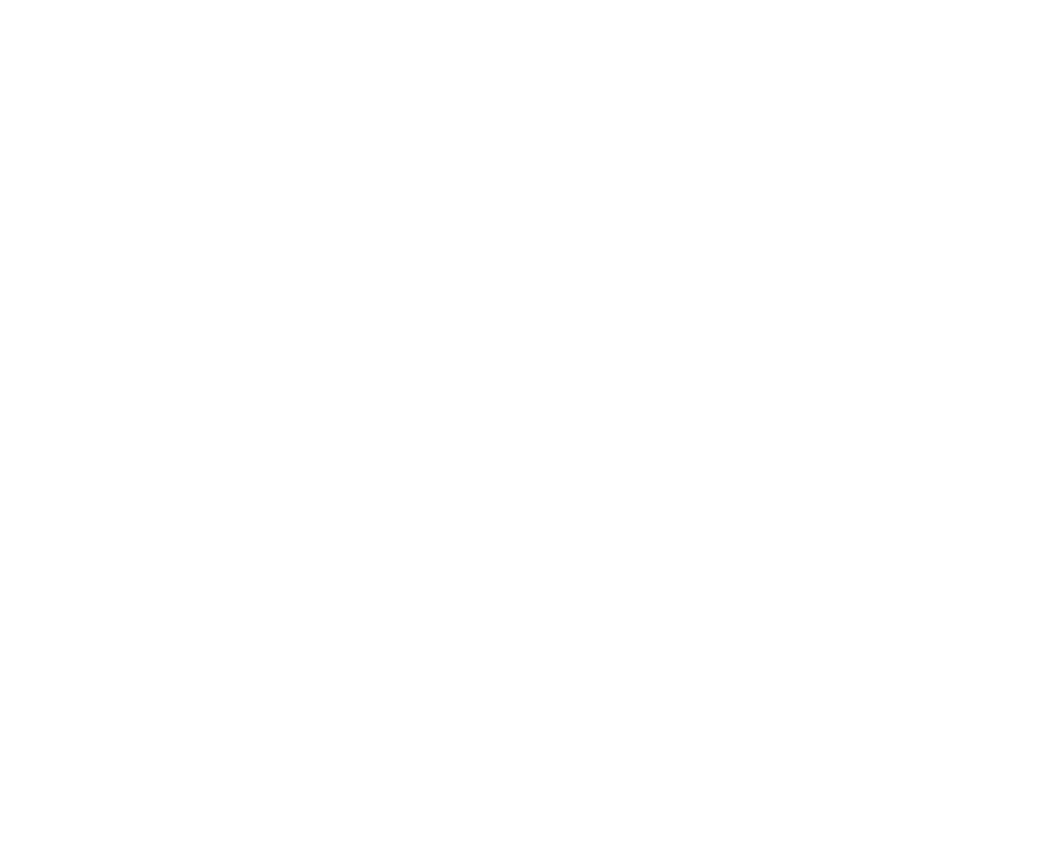
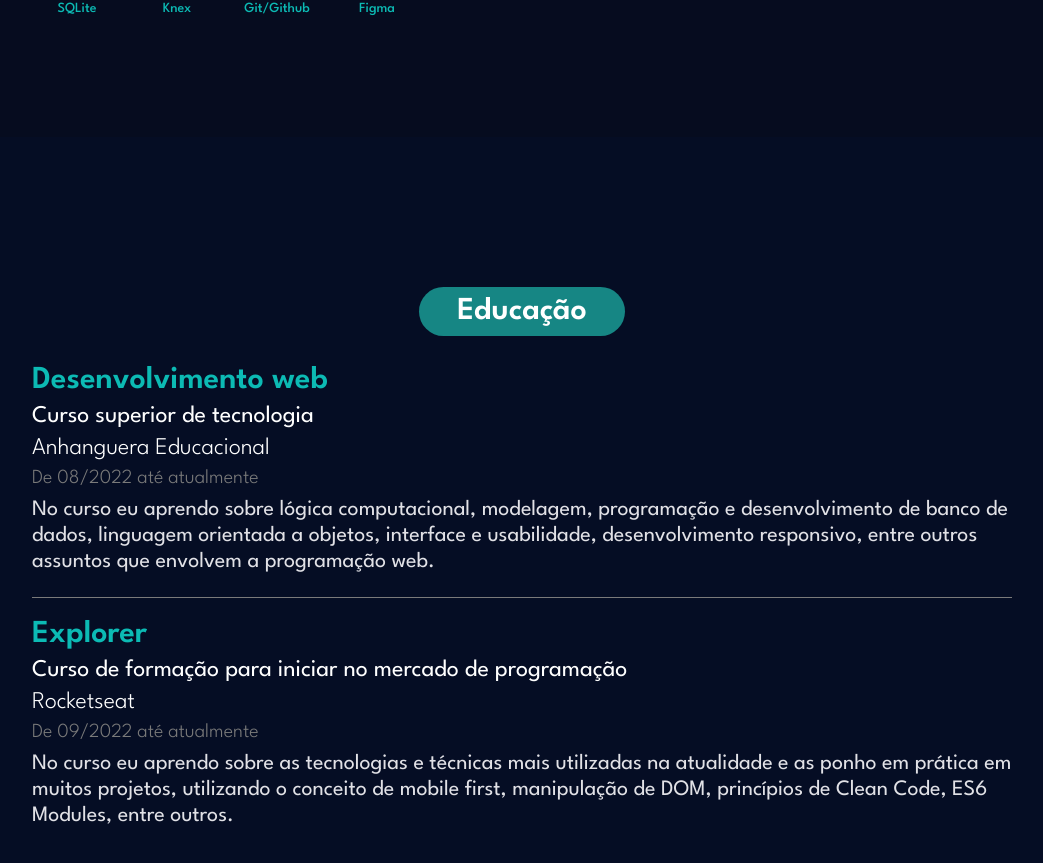
Before and after one commit to tkoch97/tkoch-dev-portfolio, a React (Vite) app: page / in a window 1280 px wide. Shown: the part 2252-3115 px from the top of the page, without its empty margins (118-1161 px from the left). Before the commit the page ends 2249 px from the top, so only its background shows below. Built offline with nearby package versions, Linux system fonts and the light colour scheme.

Commit message:
feat: create aboutContent component layout

```diff
--- a/src/components/AboutContent/index.jsx
+++ b/src/components/AboutContent/index.jsx
@@ -14,7 +14,7 @@
 
         <div className='aboutContent__main'>
           {subjects.map(subject => (
-            <div className='aboutContent__subjectBlock' key={(String(subject.title))}>
+            <div className='aboutContent__subjectBlock' key={subject.title}>
               <h2 className='aboutContent__subjectTitle'>
                 {subject.title}
               </h2>
--- a/src/components/EducationContent/index.jsx
+++ b/src/components/EducationContent/index.jsx
@@ -1,5 +1,40 @@
 import './style.scss'
+import educationData from '../../utils/educationData.json';
+import { SectionsTitle } from '../SectionsTitle';
 
 export function EducationContent() {
 
+  const informations = educationData;
+  console.log(informations);
+
+  return (
+    <>
+    <div className='educationContent'>
+      <SectionsTitle text='Educação'/>
+
+      <div className='educationContent__main'>
+        {informations.map(information => (
+          <div className='educationContent__informationBlock' key={String(information.index)}>
+            <h2 className='educationContent__course'>
+              {information.course}
+            </h2>
+            <p className='educationContent__level'>
+              {information.level}
+            </p>
+            <p className='educationContent__institution'>
+              {information.institution}
+            </p>
+            <p className='educationContent__period'>
+              {information.period}
+            </p>
+            <p className='educationContent__about'>
+              {information.about}
+            </p>
+          </div>
+        ))}
+      </div>
+    </div>
+
+    </>
+  )
 }
--- a/src/components/EducationContent/style.scss
+++ b/src/components/EducationContent/style.scss
@@ -0,0 +1,70 @@
+@import "../../styles/themes";
+
+.educationContent {
+  display: flex;
+  flex-direction: column;
+  align-items: center;
+  gap: 3.0rem;
+
+  @media screen and (max-width: map-get($DEVICE_BREAKPOINTS, SM)) {
+    align-items: flex-start;
+  }
+
+}
+
+.educationContent__main {
+  display: flex;
+  flex-direction: column;
+  gap: 2.2rem;
+  max-width: 101.4rem;
+
+  @media screen and (max-width: map-get($DEVICE_BREAKPOINTS, SM)) {
+    gap: 4.0rem;
+  }
+}
+
+.educationContent__informationBlock {
+
+  display: flex;
+  flex-direction: column;
+  gap: 1.0rem;
+
+  &:not(:last-child) {
+    border-bottom: 1px solid $light-100;
+    padding-bottom: 2.2rem;
+    @media screen and (max-width: map-get($DEVICE_BREAKPOINTS, SM)) {
+      padding-bottom: 4.0rem;
+    }
+  }
+}
+
+.educationContent__course {
+  color: $green-200;
+  font-size: clamp(2.4rem, 4vw, 3.2rem);
+  font-weight: 600;
+}
+
+.educationContent__level {
+  color: $light-300;
+  font-size: clamp(2.0rem, 4vw, 2.4rem);
+  font-weight: 400;
+}
+
+.educationContent__institution {
+  color: $light-300;
+  font-size: clamp(2.0rem, 4vw, 2.4rem);
+  font-weight: 300;
+}
+
+.educationContent__period {
+  color: $light-100;
+  font-size: clamp(1.6rem, 4vw, 2.0rem);
+  font-weight: 300;
+}
+
+.educationContent__about {
+  color: $light-200;
+  font-size: clamp(2.0rem, 4vw, 2.2rem);
+  font-weight: 400;
+  line-height: 2.6rem;
+}
--- a/src/containers/Home/style.scss
+++ b/src/containers/Home/style.scss
@@ -47,7 +47,19 @@
     display: flex;
     justify-content: center;
 
-    padding: 5.0rem 15.0rem;
+    padding: 12.0rem 15.0rem;
+
+    @media screen and (max-width: map-get($DEVICE_BREAKPOINTS, MD)) {
+      padding: 10.0rem 3.0rem 10.0rem 3.0rem;
+    }
+  }
+
+  .container__educationSection {
+    background-color: $dark-300;
+    display: flex;
+    justify-content: center;
+
+    padding: 15.0rem 15.0rem;
 
     @media screen and (max-width: map-get($DEVICE_BREAKPOINTS, MD)) {
       padding: 10.0rem 3.0rem 10.0rem 3.0rem;
--- /dev/null
+++ b/src/utils/educationData.json
@@ -0,0 +1,16 @@
+[
+	{
+		"course": "Desenvolvimento web",
+		"level": "Curso superior de tecnologia",
+		"institution": "Anhanguera Educacional",
+		"period": "De 08/2022 até atualmente",
+		"about": "No curso eu aprendo sobre lógica computacional, modelagem, programação e desenvolvimento de banco de dados, linguagem orientada a objetos, interface e usabilidade, desenvolvimento responsivo, entre outros assuntos que envolvem a programação web."
+	},
+	{
+		"course": "Explorer",
+		"level": "Curso de formação para iniciar no mercado de programação",
+		"institution": "Rocketseat",
+		"period": "De 09/2022 até atualmente",
+		"about": "No curso eu aprendo sobre as tecnologias e técnicas mais utilizadas na atualidade e as ponho em prática em muitos projetos, utilizando o conceito de mobile first, manipulação de DOM, princípios de Clean Code, ES6 Modules, entre outros."
+	}
+]
```
